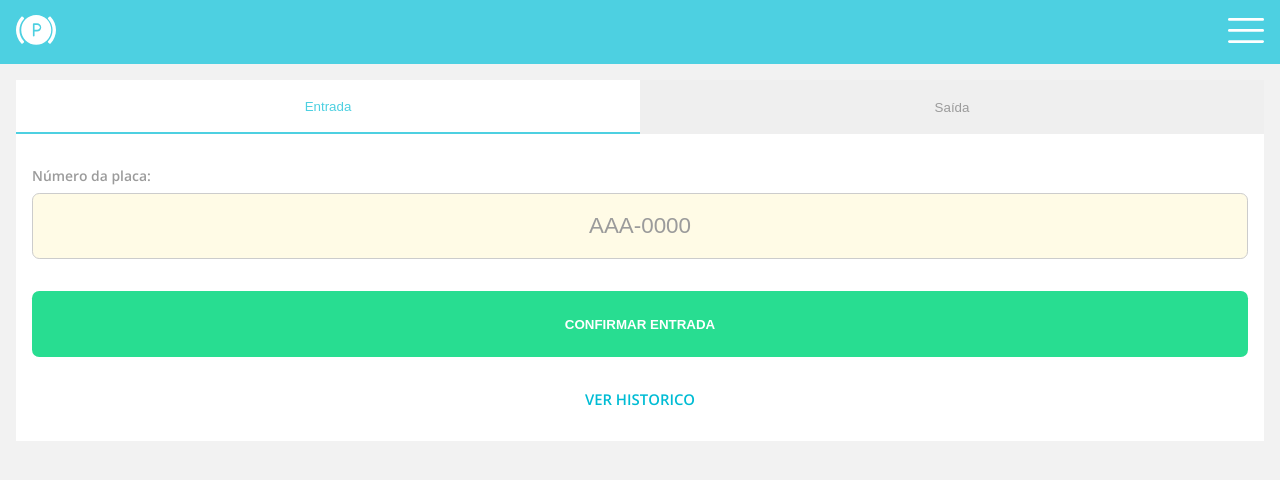
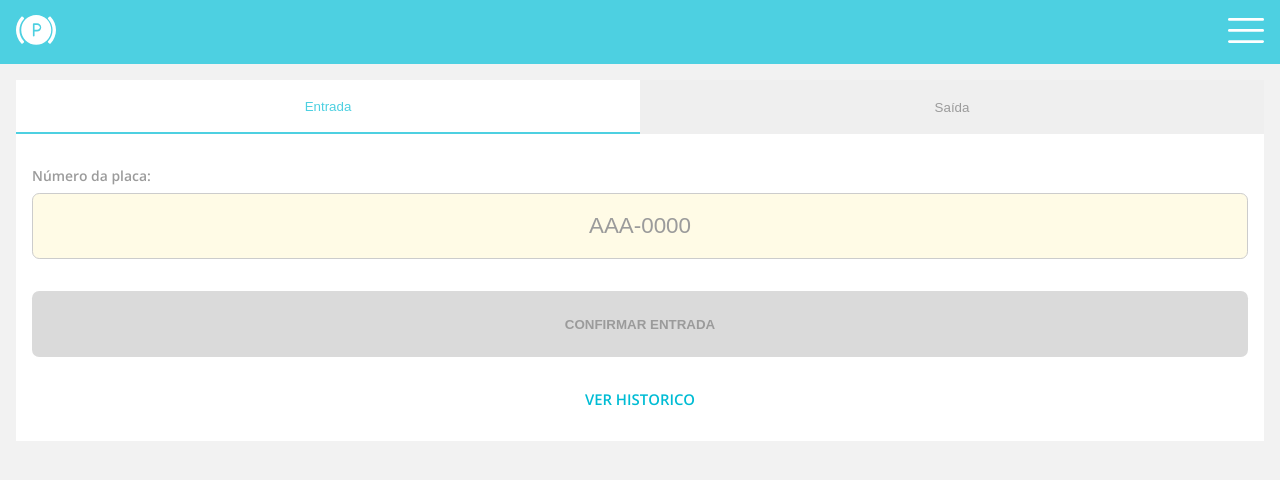
Before and after one commit to 0xb0b1/parking-lot, a React (Create React App) app: page / in a window 1280 px wide. Shown: the top 480 px of the page. Built offline with nearby package versions, Linux system fonts and the light colour scheme.

Commit message:
completed form validation

```diff
--- a/src/components/Entrance/index.tsx
+++ b/src/components/Entrance/index.tsx
@@ -1,5 +1,6 @@
+import { useEffect } from "react";
 import { useState } from "react";
-import { useForm } from "react-hook-form";
+import { useForm, useWatch } from "react-hook-form";
 
 import { Container, Buttons, InputButton, Form, HistoryButton } from "./styles";
 
@@ -11,9 +12,19 @@ function Entrance() {
   // const { handleSubmit } = useForm<FormProps>();
   // const onSubmit = (data: FormProps) => console.log(data);
 
+  // the input button type
   const [inputType, setInputType] = useState("entrada");
 
-  const [isFormValid, setIsFormValid] = useState(true);
+  // hook to save the form valid status
+  const [isFormValid, setIsFormValid] = useState(false);
+
+  // save the plate number
+  const [plateNumber, setPlateNumber] = useState("");
+
+  useEffect(() => {
+    const regTest = new RegExp("^([A-Z]{3})-[0-9]{4}$");
+    regTest.test(plateNumber) ? setIsFormValid(true) : setIsFormValid(false);
+  }, [plateNumber]);
 
   return (
     <Container>
@@ -41,6 +52,8 @@ function Entrance() {
               type="text"
               pattern="^([A-Z]{3})-[0-9]{4}$"
               placeholder="AAA-0000"
+              value={plateNumber}
+              onChange={(event) => setPlateNumber(event.target.value)}
             />
           </label>
           <button className={isFormValid ? "active" : ""}>
@@ -55,6 +68,8 @@ function Entrance() {
               type="text"
               pattern="^([A-Z]{3})-[0-9]{4}$"
               placeholder="AAA-0000"
+              value={plateNumber}
+              onChange={(event) => setPlateNumber(event.target.value)}
             />
           </label>
           <button className={isFormValid ? "pagamento" : ""}>PAGAMENTO</button>
--- a/src/components/Entrance/styles.ts
+++ b/src/components/Entrance/styles.ts
@@ -27,9 +27,9 @@ export const InputButton = styled.button<InputButtonProps>`
   color: ${(props) => (props.isActive ? `var(--cyan)` : `var(--gray-300)`)};
 `;
 
-interface FormProps {
-  isFormValid: boolean;
-}
+// interface FormProps {
+//   isFormValid: boolean;
+// }
 
 export const Form = styled.form`
   display: flex;
```
